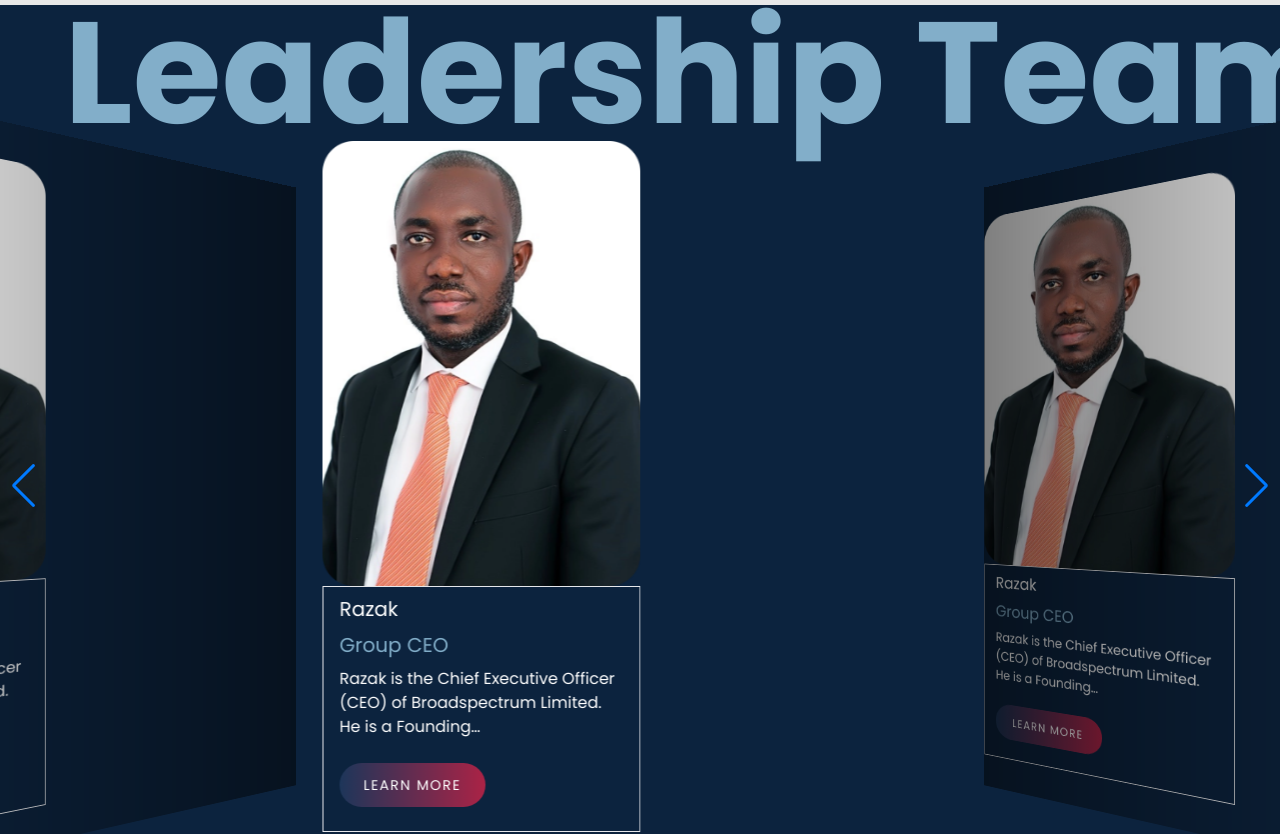
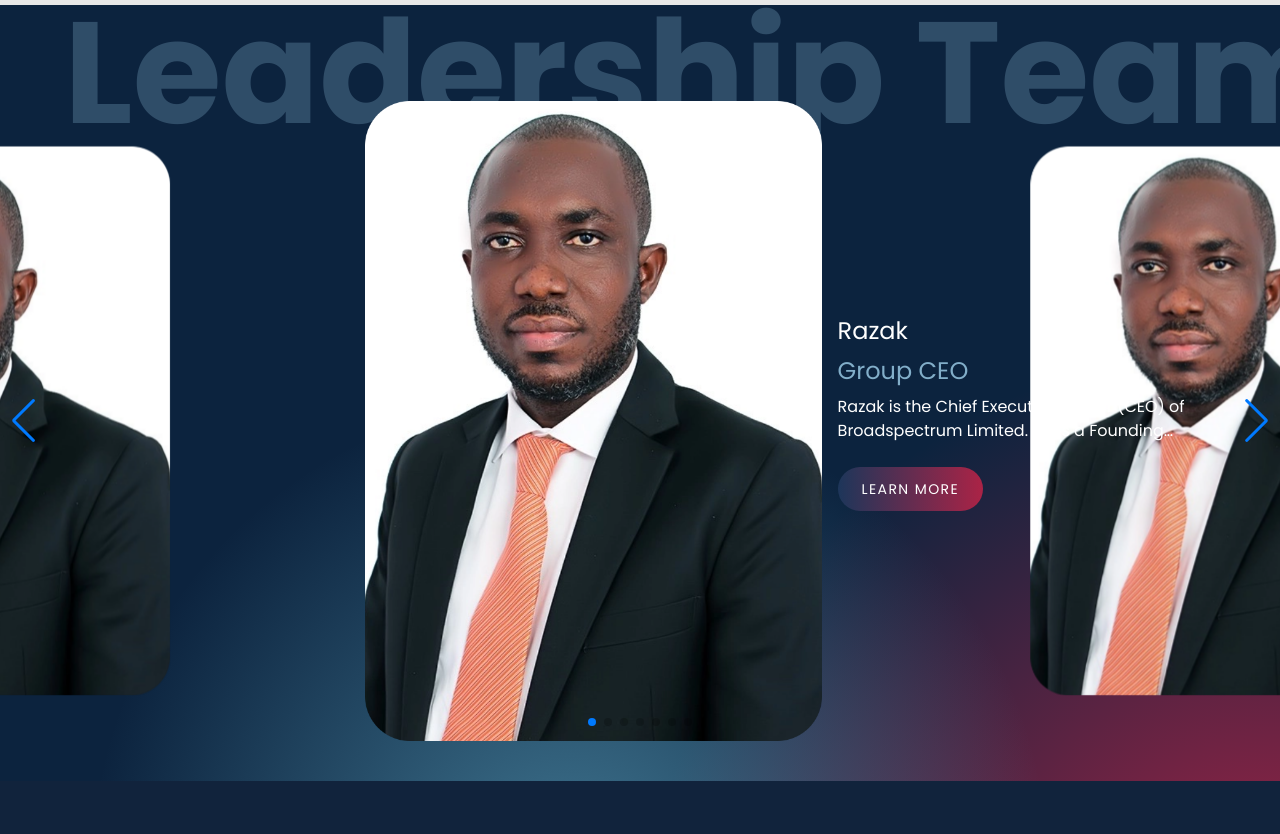
Before and after one commit to johnkdunyo/bsl-com-web, a Next.js app: page /about in a window 1280 px wide. Shown: the part 3140-3974 px from the top of the page. Built offline with nearby package versions, Linux system fonts and the light colour scheme.

Commit message:
updated leadership section

```diff
--- a/src/components/aboutPage/LeadershipTeam.tsx
+++ b/src/components/aboutPage/LeadershipTeam.tsx
@@ -1,4 +1,5 @@
-import React from "react";
+import React, { useRef, useState } from "react";
+import type { Swiper as SwiperType } from "swiper";
 
 import { Swiper, SwiperSlide } from "swiper/react";
 
@@ -9,16 +10,34 @@ import "swiper/css/navigation";
 
 // import required modules
 import { EffectCoverflow, Pagination, Navigation } from "swiper";
+import CustomBackground1 from "../animations/CustomBackground1";
 
-const SingleSlide = () => {
+const SingleSlide = ({
+  id,
+  currentIndex,
+}: {
+  id: number;
+  currentIndex: number;
+}) => {
+  // console.log("swiper", id, currentIndex);
   return (
-    <div className="w-full py-10 bg-transparent sm:w-1/2 z-20 ">
-      <img src="/assets/img/board/razak.png" className=" " />
+    <div
+      className={`w-full flex flex-col sm:flex-row  bg-transparent z-20  h-[40rem] items-center ${
+        currentIndex !== id && ""
+      } `}
+    >
+      <img src="/assets/img/board/razak.png" className="sm:h-full " />
 
-      <div className="flex flex-col justify-center border">
-        <div className="flex flex-col items-start gap-2 my-2 mx-4">
-          <h1 className="text-xl">Razak</h1>
-          <h1 className="text-[#82AEC9] text-xl">Group CEO</h1>
+      <div
+        className={` ${currentIndex !== id && "hidden"}
+        } flex flex-col justify-center  border-red-400 w-full `}
+      >
+        <div
+          className="flex flex-col items-start gap-2 my-2 mx-4 sm:w-[24rem]
+       "
+        >
+          <h1 className="text-xl sm:text-2xl">Razak</h1>
+          <h1 className="text-[#82AEC9] text-xl sm:text-2xl">Group CEO</h1>
           <p className="text-base">
             Razak is the Chief Executive Officer (CEO) of Broadspectrum Limited.
             He is a Founding…
@@ -31,33 +50,65 @@ const SingleSlide = () => {
 };
 
 const LeadershipTeam = () => {
+  const swiperRef = useRef(null);
+  const [currentIndex, setCurrentIndex] = useState<number>(0);
+
+  const updateIndex = (swiperInstance: SwiperType) => {
+    if (swiperInstance === null) return;
+    const currentSlide = swiperInstance?.activeIndex;
+    console.log(
+      "swiper acti, real",
+      swiperInstance.activeIndex,
+      swiperInstance.realIndex
+    );
+    console.log("swiper -----");
+    setCurrentIndex(swiperInstance.realIndex + 1);
+  };
+
   return (
-    <section className="bg-[#0C233E]">
-      <div className="py-10">
+    <section className="bg-[#0C233E] relative ">
+      <CustomBackground1 />
+      <div className="py-10 z-10">
         <div className="custom-container ">
-          <h1 className="text-[#82AEC9] font-bold text-[3.8rem] sm:text-[9rem] sm:whitespace-nowrap whitespace-pre-line leading-[3.5rem]">
+          <h1 className="text-[#82AEC9] font-bold text-[3.8rem] sm:text-[9rem] sm:whitespace-nowrap whitespace-pre-line leading-[3.5rem]  opacity-30">
             Leadership Team
           </h1>
         </div>
 
         <>
           <Swiper
+            onActiveIndexChange={updateIndex}
+            ref={swiperRef}
             effect={"coverflow"}
-            spaceBetween={10}
+            spaceBetween={30}
             grabCursor={true}
             centeredSlides={true}
-            slidesPerView={2}
+            slidesPerView={1.5}
             loop={true}
             mousewheel={true}
             autoplay={{
               delay: 500,
             }}
             coverflowEffect={{
-              rotate: 50,
+              rotate: 20,
               stretch: 0,
               depth: 100,
-              modifier: 1,
-              slideShadows: true,
+              modifier: 1.5,
+              slideShadows: false,
+            }}
+            // bigger screens
+            breakpoints={{
+              640: {
+                slidesPerView: 2,
+                spaceBetween: 180,
+                coverflowEffect: {
+                  rotate: 0,
+                  stretch: 0,
+                  depth: 100,
+                  modifier: 1.5,
+                  slideShadows: false,
+                },
+              },
             }}
             navigation
             pagination={{ clickable: true }}
@@ -66,25 +117,25 @@ const LeadershipTeam = () => {
             className="w-full "
           >
             <SwiperSlide>
-              <SingleSlide />
+              <SingleSlide id={1} currentIndex={currentIndex} />
             </SwiperSlide>
             <SwiperSlide>
-              <SingleSlide />
+              <SingleSlide id={2} currentIndex={currentIndex} />
             </SwiperSlide>
             <SwiperSlide>
-              <SingleSlide />
+              <SingleSlide id={3} currentIndex={currentIndex} />
             </SwiperSlide>
             <SwiperSlide>
-              <SingleSlide />
+              <SingleSlide id={4} currentIndex={currentIndex} />
             </SwiperSlide>
             <SwiperSlide>
-              <SingleSlide />
+              <SingleSlide id={5} currentIndex={currentIndex} />
             </SwiperSlide>
             <SwiperSlide>
-              <SingleSlide />
+              <SingleSlide id={6} currentIndex={currentIndex} />
             </SwiperSlide>
             <SwiperSlide>
-              <SingleSlide />
+              <SingleSlide id={7} currentIndex={currentIndex} />
             </SwiperSlide>
           </Swiper>
         </>
--- /dev/null
+++ b/src/components/animations/CustomBackground1.tsx
@@ -0,0 +1,13 @@
+import React from "react";
+
+const CustomBackground1 = () => {
+  return (
+    <div className="absolute  left-0 top-0 right-0 flex flex-col  justify-between  overflow-clip  h-full ">
+      {/* <div className=" hidden sm:block border-white h-[40rem] w-[40rem]  circle circle-1 shadow-2xl blur-md"></div> */}
+      <div className=" border-red-400 h-[25rem] sm:h-[80rem] w-full sm:w-[80rem] top-[20%] sm:right-[20%]  circle circle-2"></div>
+      <div className=" border-green-400 h-[25rem] sm:h-[60rem] w-full sm:w-[60rem]  circle circle-3"></div>
+    </div>
+  );
+};
+
+export default CustomBackground1;
--- a/src/styles/animator.css
+++ b/src/styles/animator.css
@@ -141,3 +141,26 @@
     background-position: center;
     background-size: cover;
 }
+
+.animate-move-linear {
+    display: block;
+
+    /* @apply overflow-clip; */
+
+
+    /* width: 100%; */
+    transform: translateX(100%);
+    /* Animation start out of the screen */
+
+    /* Add the animation */
+    animation: move 30s linear infinite
+        /* infinite make reapeat the animation indefinitely */
+    ;
+}
+
+/* Create the animation */
+@keyframes move {
+    to {
+        transform: translateX(-100%);
+    }
+}
```
